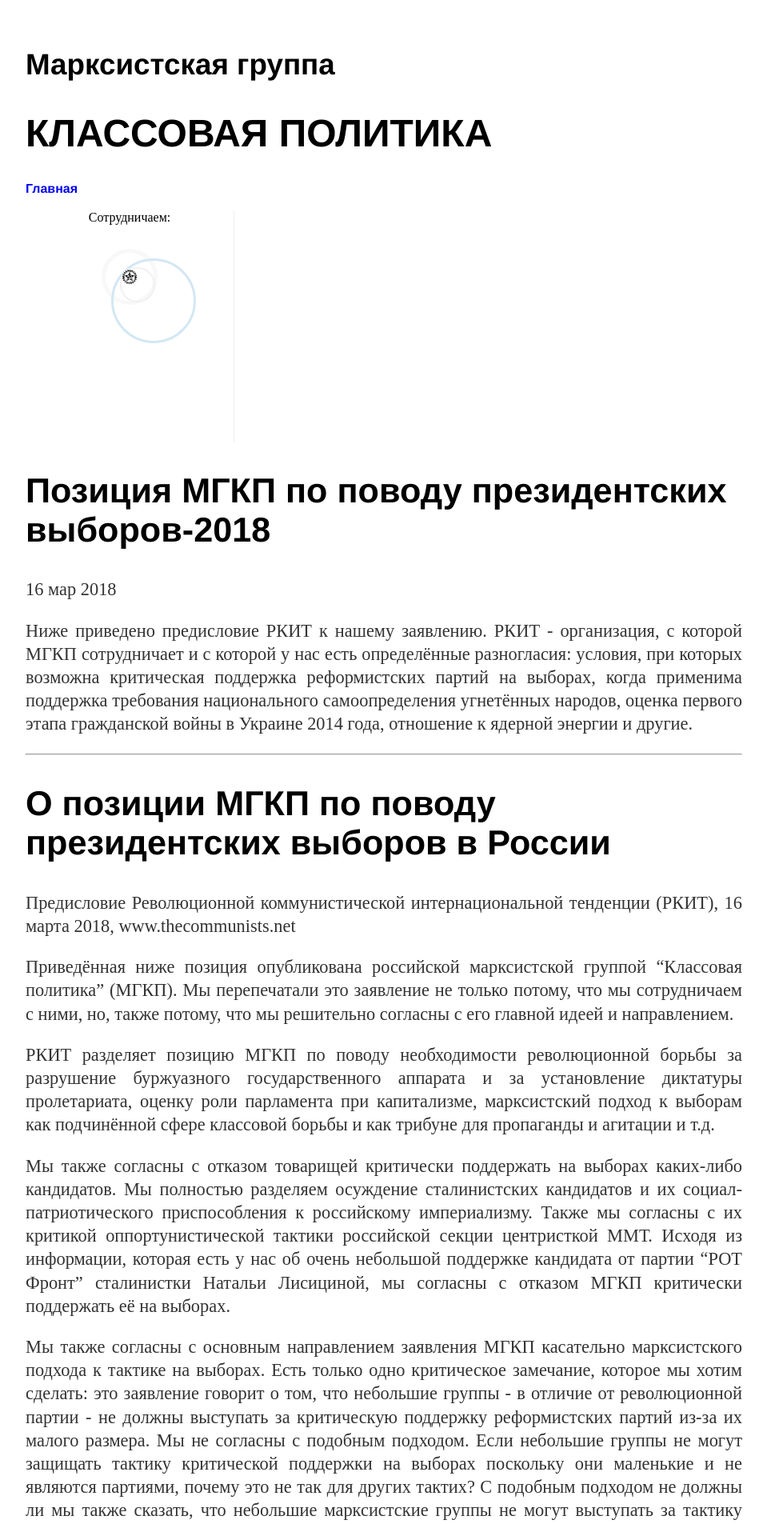
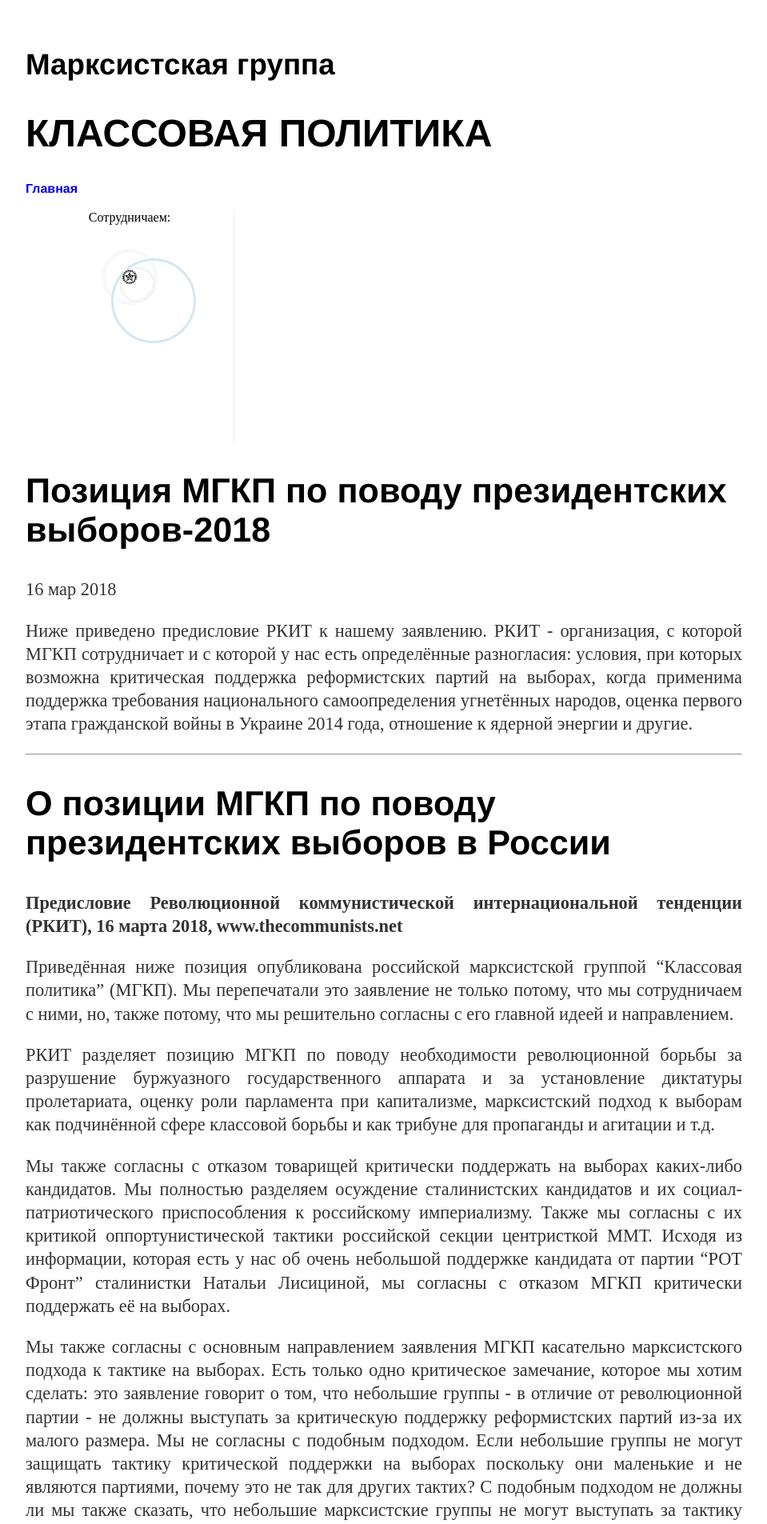
Before and after one commit to mgkp/mgkp.github.io, a Jekyll site: the page built from blog/_posts/2018-03-16-elections.md, in a window 1280 px wide. Shown: the top 1905 px of the page at 80% size, without its empty margins (160-1119 px from the left). Built offline with Jekyll 4.4.1, drawn with Linux system fonts in a browser that asks for light colours.

Commit message:
bold for rcit introduction added

```diff
--- a/blog/_posts/2018-03-16-elections.md
+++ b/blog/_posts/2018-03-16-elections.md
@@ -12,7 +12,7 @@ author: МГКП
 
 ## О позиции МГКП по поводу президентских выборов в России
 
-Предисловие Революционной коммунистической интернациональной тенденции (РКИТ), 16 марта 2018, www.thecommunists.net
+**Предисловие Революционной коммунистической интернациональной тенденции (РКИТ), 16 марта 2018, www.thecommunists.net**
 
 Приведённая ниже позиция опубликована российской марксистской группой "Классовая политика" (МГКП). Мы перепечатали это заявление не только потому, что мы сотрудничаем с ними, но, также потому, что мы решительно согласны с его главной идеей и направлением.
 
```
